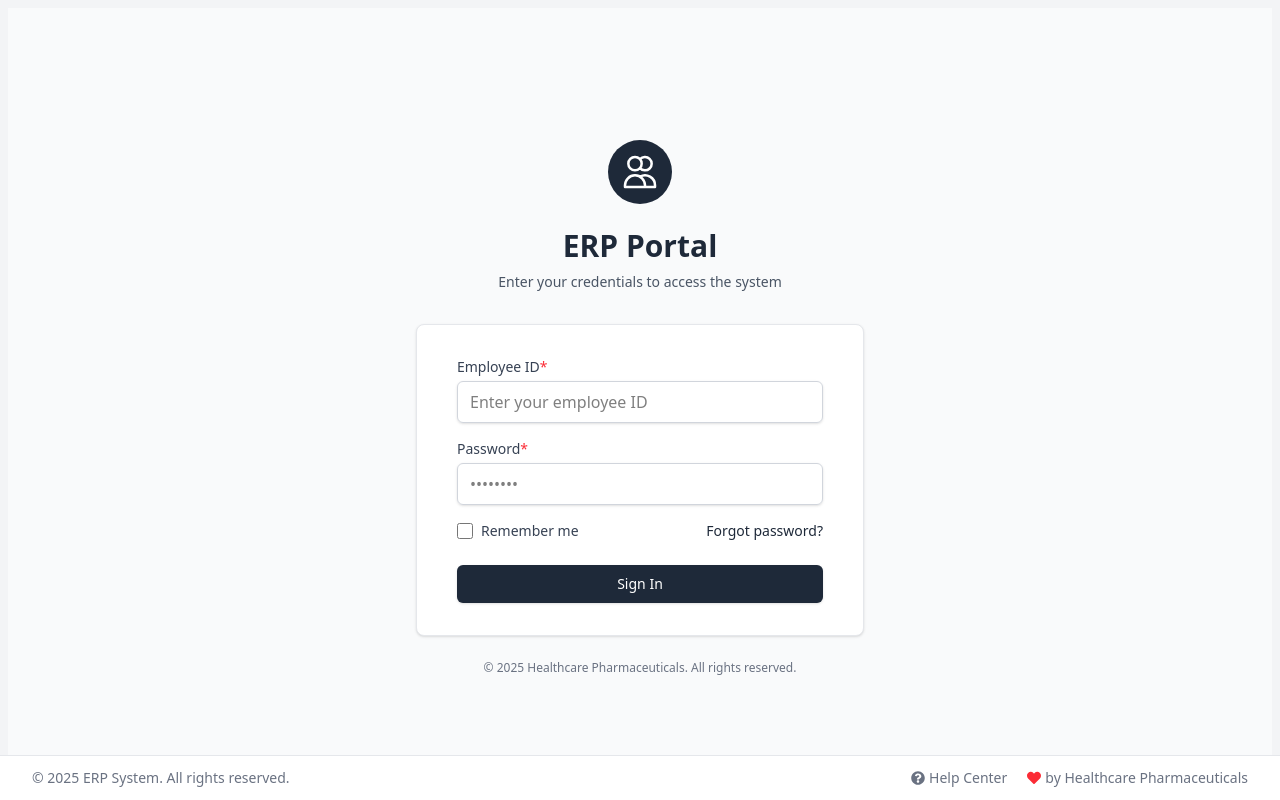
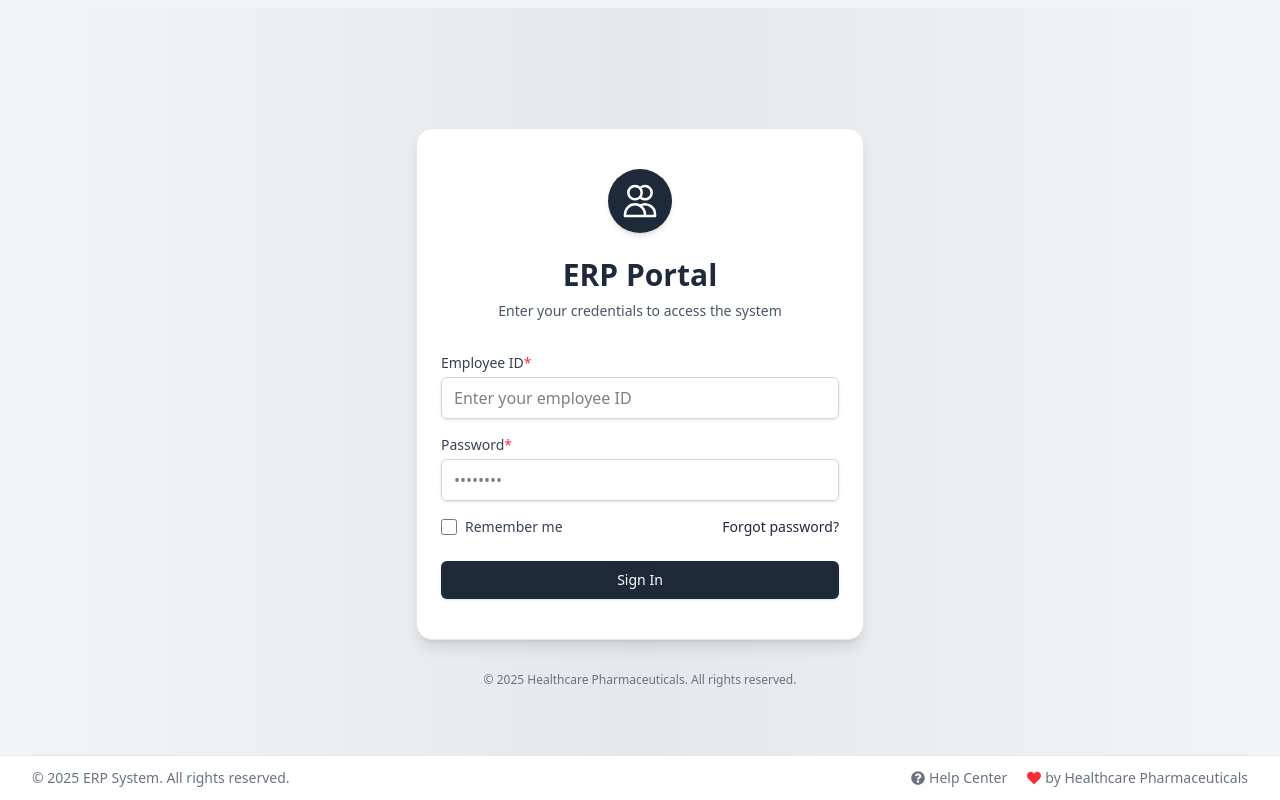
Before and after one commit to Snigdah/audit_frontend, a React (Vite) app: page /login in a window 1280 px wide. Built offline with nearby package versions, Linux system fonts and the light colour scheme.

Commit message:
update login page

```diff
--- a/src/pages/auth/LoginPage.tsx
+++ b/src/pages/auth/LoginPage.tsx
@@ -1,6 +1,7 @@
 import { useForm } from "react-hook-form";
 import { InputField } from "../../components/common/InputField";
 import { useAuth } from "../../context/AuthContext";
+import { motion } from "framer-motion";
 
 type LoginFormData = {
   employeeId: string;
@@ -18,15 +19,21 @@ export const LoginPage = () => {
 
   const onSubmit = (data: LoginFormData) => {
     try {
-      login(data.employeeId, data.password); // ⬅ This handles token, authState, and redirect
+      login(data.employeeId, data.password);
     } catch (err) {}
   };
 
   return (
-    <div className="min-h-screen bg-gray-50 flex flex-col justify-center py-12 px-4 sm:px-6 lg:px-8">
-      <div className="sm:mx-auto sm:w-full sm:max-w-md">
+    <div className="min-h-screen flex items-center justify-center bg-gradient-to-r from-gray-100 via-gray-200 to-gray-100 px-4 sm:px-6 lg:px-8">
+      <div className="max-w-md w-full space-y-8">
+        <motion.div
+          initial={{ opacity: 0, y: -30 }}
+          animate={{ opacity: 1, y: 0 }}
+          transition={{ duration: 0.6, ease: "easeOut" }}
+          className="bg-white py-10 px-6 shadow-lg rounded-2xl border border-gray-200"
+        >
           <div className="text-center">
-          <div className="mx-auto h-16 w-16 bg-gray-800 rounded-full flex items-center justify-center">
+            <div className="mx-auto h-16 w-16 bg-gray-800 rounded-full flex items-center justify-center shadow-md">
               <svg
                 className="h-10 w-10 text-white"
                 fill="none"
@@ -42,16 +49,15 @@ export const LoginPage = () => {
                 />
               </svg>
             </div>
-          <h2 className="mt-6 text-center text-3xl font-bold text-gray-800">
+            <h2 className="mt-6 text-3xl font-bold text-gray-800">
               ERP Portal
             </h2>
-          <p className="mt-2 text-center text-sm text-gray-600">
+            <p className="mt-2 text-sm text-gray-600">
               Enter your credentials to access the system
             </p>
           </div>
 
-        <div className="mt-8 bg-white py-8 px-6 shadow-sm rounded-lg border border-gray-200 sm:px-10">
-          <form className="space-y-6" onSubmit={handleSubmit(onSubmit)}>
+          <form className="mt-8 space-y-6" onSubmit={handleSubmit(onSubmit)}>
             <InputField
               name="employeeId"
               label="Employee ID"
@@ -111,13 +117,13 @@ export const LoginPage = () => {
             <div>
               <button
                 type="submit"
-                className="w-full flex justify-center py-2 px-4 border border-transparent rounded-md shadow-sm text-sm font-medium text-white bg-gray-800 hover:bg-gray-700 focus:outline-none focus:ring-2 focus:ring-offset-2 focus:ring-gray-800"
+                className="w-full flex justify-center py-2 px-4 border border-transparent rounded-md shadow-sm text-sm font-medium text-white bg-gray-800 hover:bg-gray-700 focus:outline-none focus:ring-2 focus:ring-offset-2 focus:ring-gray-800 transition duration-200"
               >
                 Sign In
               </button>
             </div>
           </form>
-        </div>
+        </motion.div>
 
         <div className="mt-6 text-center">
           <p className="text-xs text-gray-500">
```
Lines whose indentation alone changed are shown as unchanged.
